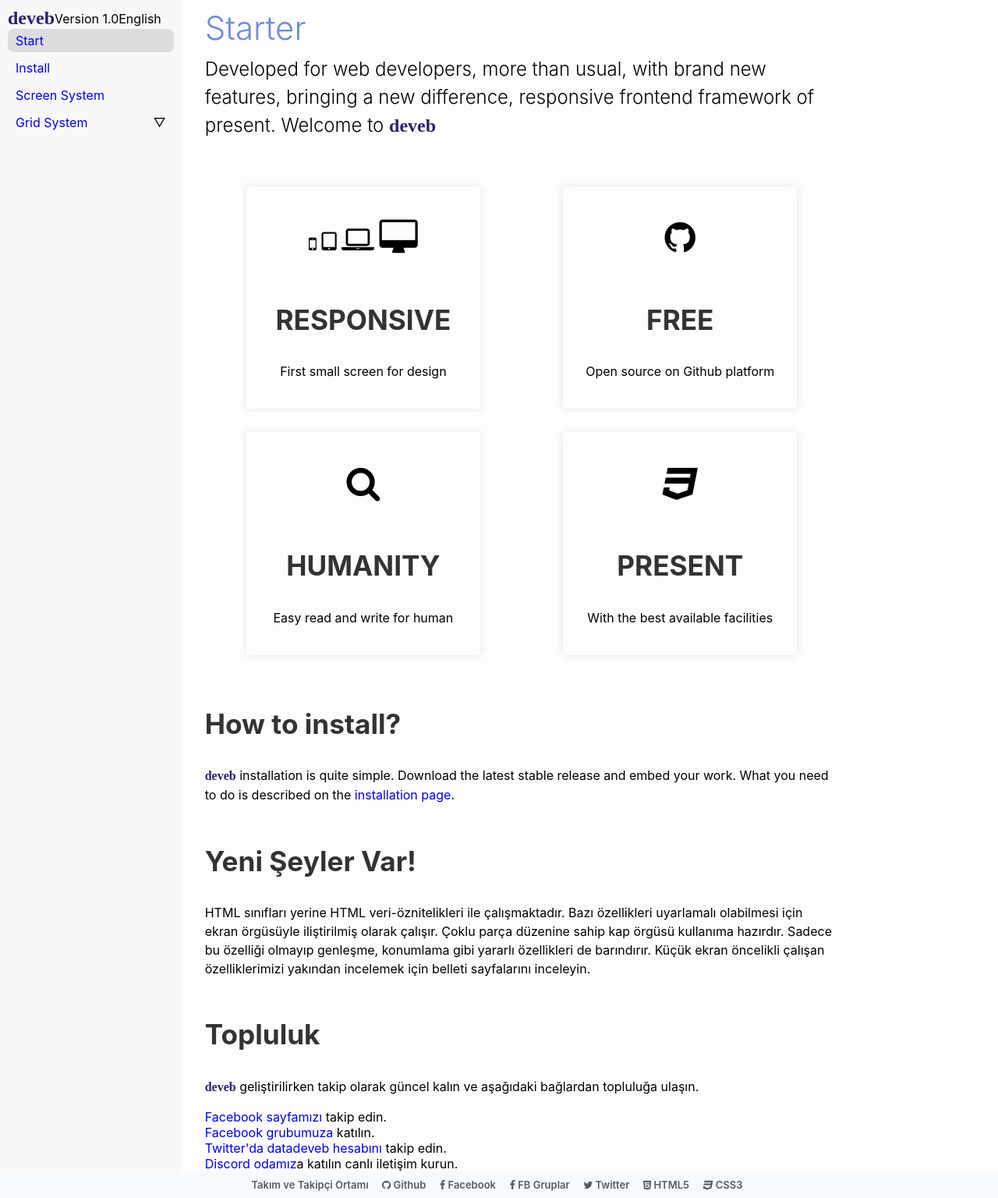
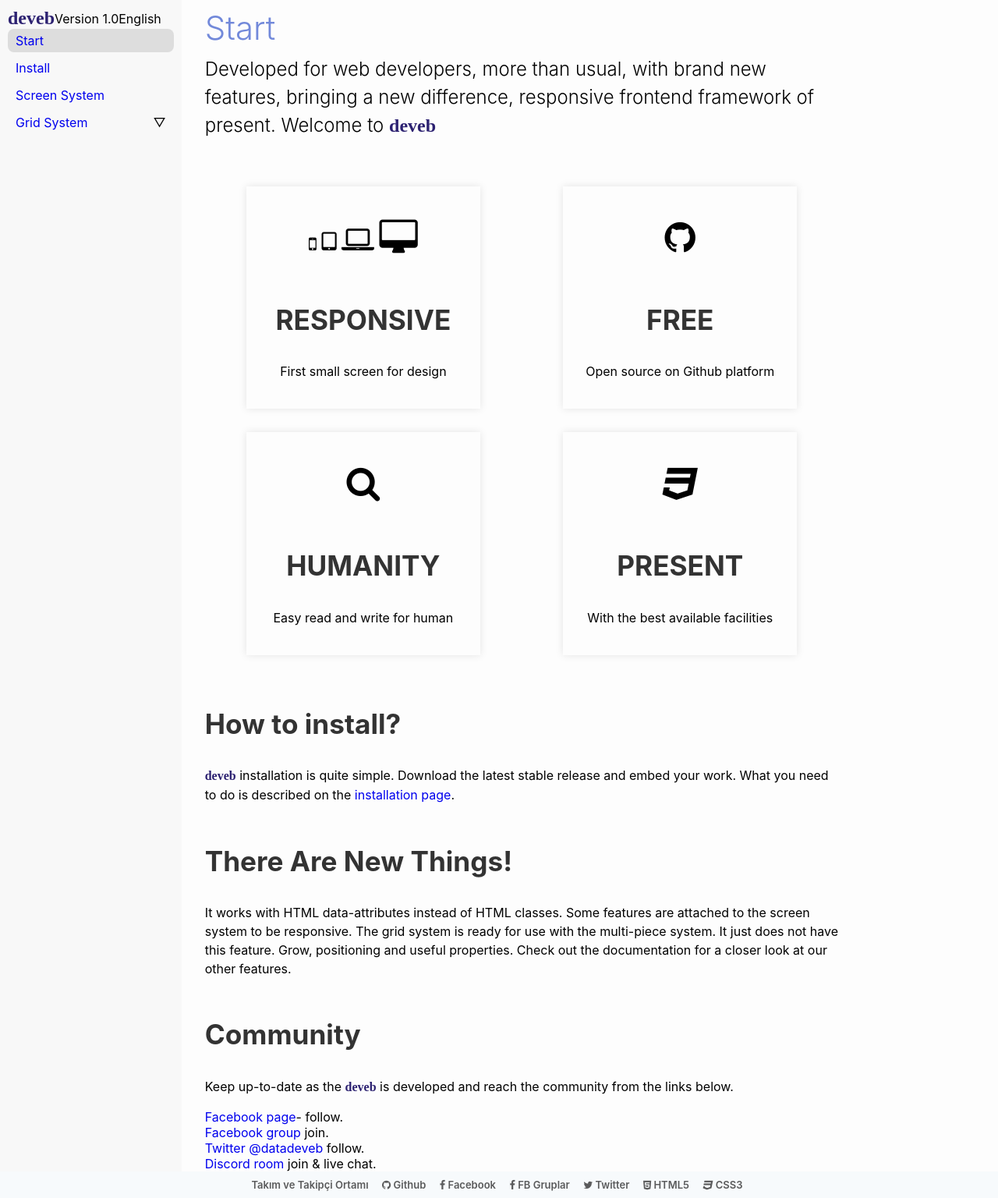
Before and after one commit to data-deveb/data-deveb.github.io, a Jekyll site: the page built from 1.0/en/index.html, in a window 1280 px wide. Shown: the whole page at 78% size. Built offline with Jekyll 4.4.1, drawn with Linux system fonts in a browser that asks for light colours; some web fonts are replaced.

Commit message:
deveb 1.0 english
ingilizce çeviriler.

```diff
--- a/1.0/en/index.html
+++ b/1.0/en/index.html
@@ -1,6 +1,6 @@
 ---
 layout: s1n0/varsayilan
-title: Starter
+title: Start
 ---
 <p class="girlik">
   Developed for web developers, more than usual, with brand new features, bringing a new difference, responsive frontend framework of present. Welcome to <span class="simget">deveb</span>
@@ -51,23 +51,18 @@ title: Starter
   <span class="simget">deveb</span> installation is quite simple. Download the latest stable release and embed your work. What you need to do is described on the <a href="/1.0/en/kurulum">installation page</a>.
 </p>
 
-<h1>Yeni Şeyler Var!</h1>
+<h1>There Are New Things!</h1>
 <p>
-  HTML sınıfları yerine HTML veri-öznitelikleri ile çalışmaktadır. Bazı özellikleri
-  uyarlamalı olabilmesi için ekran örgüsüyle iliştirilmiş olarak çalışır. Çoklu parça
-  düzenine sahip kap örgüsü kullanıma hazırdır. Sadece bu özelliği olmayıp genleşme,
-  konumlama gibi yararlı özellikleri de barındırır. Küçük ekran öncelikli çalışan
-  özelliklerimizi yakından incelemek için belleti sayfalarını inceleyin.
+  It works with HTML data-attributes instead of HTML classes. Some features are attached to the screen system to be responsive. The grid system is ready for use with the multi-piece system. It just does not have this feature. Grow, positioning and useful properties. Check out the documentation for a closer look at our other features.
 </p>
 
-<h1>Topluluk</h1>
+<h1>Community</h1>
 <p>
-  <span class="simget">deveb</span> geliştirilirken takip olarak güncel
-  kalın ve aşağıdaki bağlardan topluluğa ulaşın.
+  Keep up-to-date as the <span class="simget">deveb</span> is developed and reach the community from the links below.
 </p>
 <ul>
-  <li><a href="https://www.facebook.com/datadeveb/?ref=bookmarks">Facebook sayfamızı</a> takip edin.</li>
-  <li><a href="https://www.facebook.com/groups/1818283228485179/?ref=bookmarks">Facebook grubumuza</a> katılın.</li>
-  <li><a href="https://twitter.com/datadeveb">Twitter'da datadeveb hesabını</a> takip edin.</li>
-  <li><a href="https://discord.gg/GeaYaCb">Discord odamız</a>a katılın canlı iletişim kurun.</li>
+  <li><a href="https://www.facebook.com/datadeveb/?ref=bookmarks">Facebook page</a>- follow.</li>
+  <li><a href="https://www.facebook.com/groups/1818283228485179/?ref=bookmarks">Facebook group</a> join.</li>
+  <li><a href="https://twitter.com/datadeveb">Twitter @datadeveb</a> follow.</li>
+  <li><a href="https://discord.gg/GeaYaCb">Discord room</a> join & live chat.</li>
 </ul>
```
